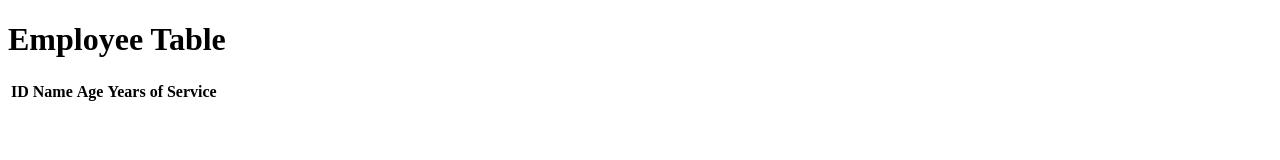
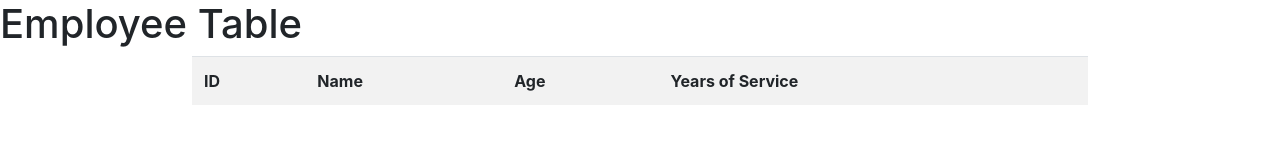
Before and after one commit to LinkedInLearning/AI-Pair-Programming-with-GitHub-Copilot-4555587, a plain HTML site: page MyApi/wwwroot/index.html in a window 1280 px wide. Drawn offline with nearby package versions, Linux system fonts and the light colour scheme; no server answers.

Commit message:
add 03_04 files

```diff
--- a/MyApi/wwwroot/index.html
+++ b/MyApi/wwwroot/index.html
@@ -3,11 +3,28 @@
 
 <head>
   <title>Employee Table</title>
+  <link rel="stylesheet" href="https://stackpath.bootstrapcdn.com/bootstrap/4.3.1/css/bootstrap.min.css">
+  <style>
+    .table-striped tr:nth-of-type(odd) {
+      background-color: #ffdddd;
+      /* ここに奇数行の色を指定 */
+    }
+
+    .table-striped tr:nth-of-type(even) {
+      background-color: #ddddff;
+      /* ここに偶数行の色を指定 */
+    }
+
+    #employee-table {
+      width: 70%; /* ここにテーブルの幅を指定 */
+      margin: auto; /* オプション: テーブルをページの中央に配置 */
+    }
+  </style>
 </head>
 
 <body>
   <h1>Employee Table</h1>
-  <table id="employee-table">
+  <table class="table table-striped table-condensed" id="employee-table">
     <tr>
       <th>ID</th>
       <th>Name</th>
```
